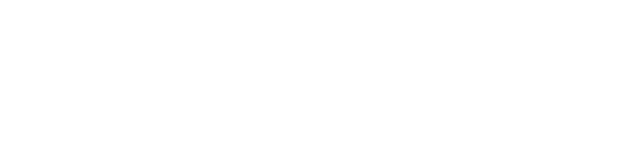
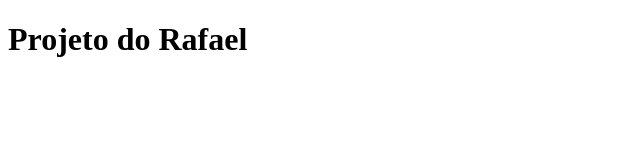
Before and after one commit to Azambuja93/avaliacoes-java, a plain HTML site: page curso-git/index.html in a window 1280 px wide. Shown: the whole page, without its empty margins (0-640 px from the left). Drawn offline with Linux system fonts and the light colour scheme.

Commit message:
Titulo da página

```diff
--- a/curso-git/index.html
+++ b/curso-git/index.html
@@ -4,6 +4,7 @@
 	<title></title>
 </head>
 <body>
+		<h1>Projeto do Rafael</h1>
 
 </body>
 </html>
```
